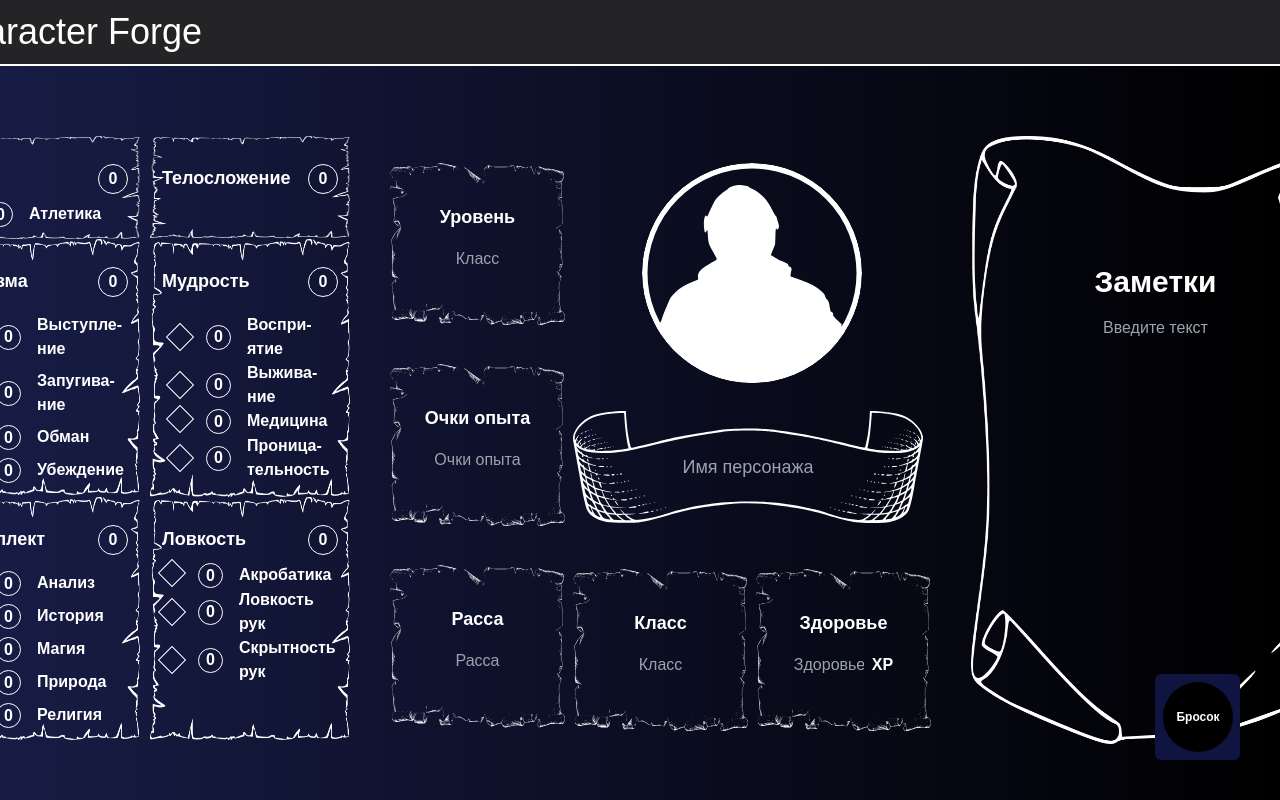
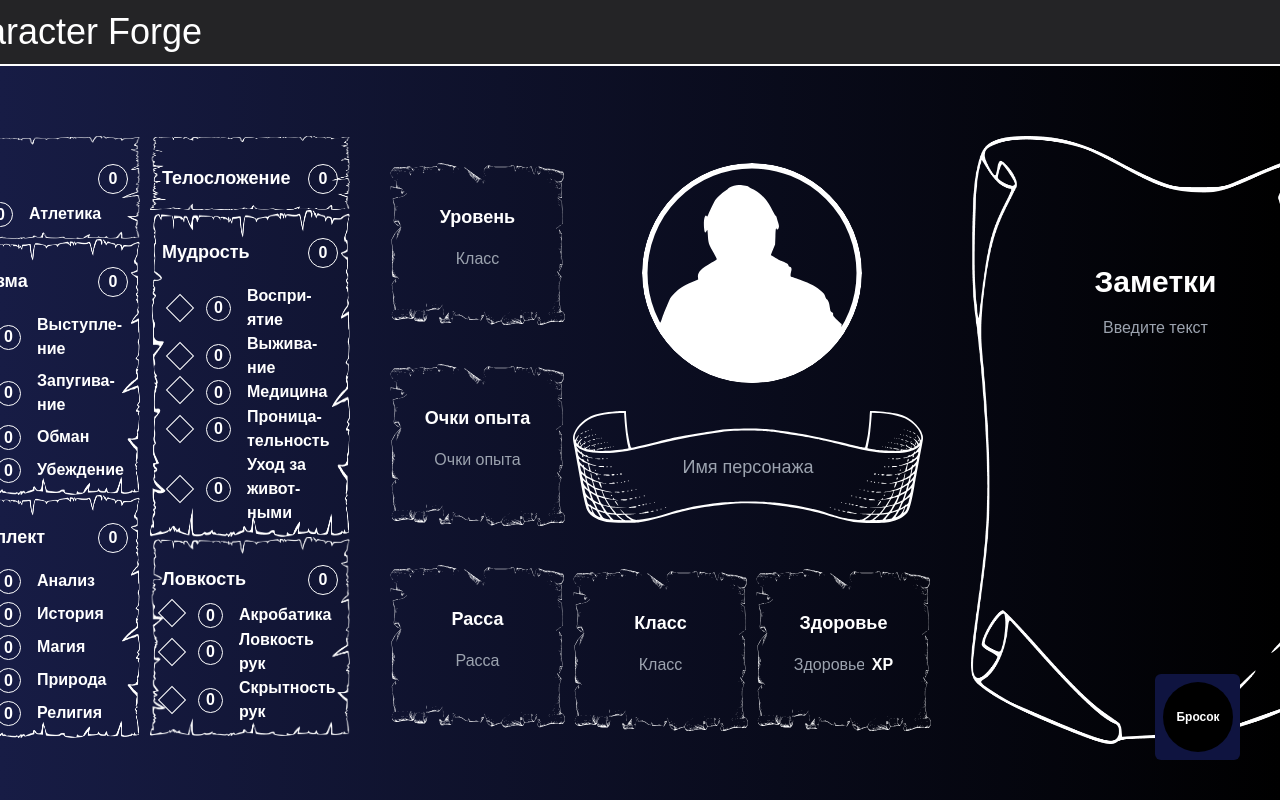
Before and after one commit to BylatZM/Dungeons-Dragons, a React (Create React App) app: page /character_settings in a window 1280 px wide. Built offline with nearby package versions, Linux system fonts and the light colour scheme.

Commit message:
fixed background on buttons, changed skills height added scroll styles

```diff
--- a/src/components/character_settings/components/skills/Skills.tsx
+++ b/src/components/character_settings/components/skills/Skills.tsx
@@ -8,12 +8,16 @@ import { Wisdom } from './components/wisdom/Wisdom'
 export const Skills = () => {
 	return (
 		<div className='flex flex-wrap justify-between min-w-[410px] max-w-[410px] h-fit '>
-			<Power />
-			<BodyType />
-			<Charisma />
-			<Wisdom />
-			<Intelligence />
-			<Dexterity />
+			<div className='flex flex-col h-fit w-fit'>
+				<Power />
+				<Charisma />
+				<Intelligence />
+			</div>
+			<div className='flex flex-col h-fit w-fit'>
+				<BodyType />
+				<Wisdom />
+				<Dexterity />
+			</div>
 		</div>
 	)
 }
--- a/src/components/character_settings/components/skills/components/BodyType.tsx
+++ b/src/components/character_settings/components/skills/components/BodyType.tsx
@@ -6,7 +6,7 @@ export const BodyType = () => {
 	const [inputValue, changeInputValue] = useState('0')
 	return (
 		<SkillWrapper>
-			<div className='flex justify-between mt-4 mb-8'>
+			<div className='flex justify-between mt-4 mb-1'>
 				<span className='text-lg font-bold text-white'>Телосложение</span>
 				<GeneralInput
 					inputValue={inputValue}
--- a/src/components/character_settings/components/skills/components/dexterity/Dexterity.tsx
+++ b/src/components/character_settings/components/skills/components/dexterity/Dexterity.tsx
@@ -16,7 +16,7 @@ export const Dexterity = () => {
 					changeInputValue={changeGeneralInputValue}
 				/>
 			</div>
-			<div className='flex flex-col w-full h-min text-white mb-11'>
+			<div className='flex flex-col w-full h-min text-white'>
 				<Acrobatics />
 				<Legerdemain />
 				<Stealth />
--- a/src/components/character_settings/components/skills/components/wisdom/Wisdom.tsx
+++ b/src/components/character_settings/components/skills/components/wisdom/Wisdom.tsx
@@ -18,7 +18,7 @@ export const Wisdom = () => {
 					changeInputValue={changeGeneralInputValue}
 				/>
 			</div>
-			<div className='flex flex-col pt-2 pl-2 w-full h-[180px] text-white overflow-y-auto'>
+			<div className='flex flex-col pt-2 pl-2 w-full h-fit text-white'>
 				<Perception />
 				<Survival />
 				<Medicine />
--- a/src/components/header/Header.tsx
+++ b/src/components/header/Header.tsx
@@ -2,6 +2,7 @@ import { CharacterSVG } from '../../assets/svg'
 import { clsx } from 'clsx'
 import { useState } from 'react'
 import { useNavigate } from 'react-router-dom'
+import Background from '../../assets/images/SkillBackground.png'
 
 export const Header = () => {
 	const navigate = useNavigate()
@@ -31,9 +32,14 @@ export const Header = () => {
 				)}
 			>
 				<button
-					className='bg-inherit border-white border-2 rounded-md outline-none w-[180px] h-[40px]'
+					className='bg-inherit relative border-none outline-none w-[180px] h-[50px] overflow-hidden'
 					onClick={() => navigate('/')}
 				>
+					<img
+						alt=''
+						src={Background}
+						className='absolute inset-0 pointer-events-none w-full h-[50px]'
+					/>
 					Выйти
 				</button>
 			</div>
--- a/src/components/personal_account/components/creatingCharacter/components/CharacterGrade.tsx
+++ b/src/components/personal_account/components/creatingCharacter/components/CharacterGrade.tsx
@@ -2,6 +2,7 @@ import { useEffect, useState } from 'react'
 import { ICharacterGrade } from '../../../../../types/StatesTypes'
 import { ArrowSVG, ContentBackgroundSVG } from '../../../../../assets/svg'
 import clsx from 'clsx'
+import SelectBackground from '../../../../../assets/images/SkillBackground.png'
 
 const initialGrades: ICharacterGrade[] = [
 	'Бард',
@@ -32,9 +33,14 @@ export const CharacterGrade = () => {
 			<div className='w-full h-1/2 relative inset-y-10 text-center'>
 				<span className='text-lg font-bold block'>Класс</span>
 				<button
-					className='relative border-2 p-2 w-5/6 mt-4 mx-auto outline-none border-white rounded-md text-white bg-inherit'
+					className='relative w-5/6 mt-4 p-2 mx-auto outline-none border-none rounded-md text-white bg-inherit'
 					onClick={() => changeSelectorActive(prev => !prev)}
 				>
+					<img
+						src={SelectBackground}
+						alt='Задний фон'
+						className='pointer-events-none absolute w-[150px] h-[40px] inset-0'
+					/>
 					{selectedGrade}
 					<div
 						className={clsx(
--- a/src/components/personal_account/components/creatingCharacter/components/CharacterRace.tsx
+++ b/src/components/personal_account/components/creatingCharacter/components/CharacterRace.tsx
@@ -7,7 +7,7 @@ export const CharacterRace = () => {
 				<span className='text-lg font-bold block'>Расса</span>
 				<input
 					placeholder='Расса'
-					className='border-2 p-2 w-5/6 mt-4 mx-auto outline-none border-white rounded-md text-white bg-inherit'
+					className='w-5/6 mt-4 mx-auto outline-none border-none text-white bg-inherit'
 				/>
 			</div>
 		</ContentBackgroundSVG>
--- a/src/index.css
+++ b/src/index.css
@@ -9,26 +9,24 @@
 	box-sizing: border-box;
 	margin: 0;
 	padding: 0;
-	scrollbar-color: #242426 #fff;
-	scrollbar-width: thin;
 }
 
-/* @layer utilities {
-	*::-webkit-scrollbar {
-		width: 5px;
-		background: #cccccc;
-	}
+* {
+	scrollbar-width: thin;
+	scrollbar-color: #242426 #dedede;
+}
 
-	*::-webkit-scrollbar-thumb {
-		background: #898989;
-	}
-	* {
-		scrollbar-color: #898989 #cccccc;
-	}
-	*::-webkit-scrollbar-track {
-		background: #242426;
-	}
-} */
+*::-webkit-scrollbar {
+	width: 8px;
+}
+
+*::-webkit-scrollbar-track {
+	background: #242426;
+}
+
+*::-webkit-scrollbar-thumb {
+	background-color: #dedede;
+}
 
 html,
 body {
```
Also changed, not shown: src/assets/images/SelectBackground.png (added).
